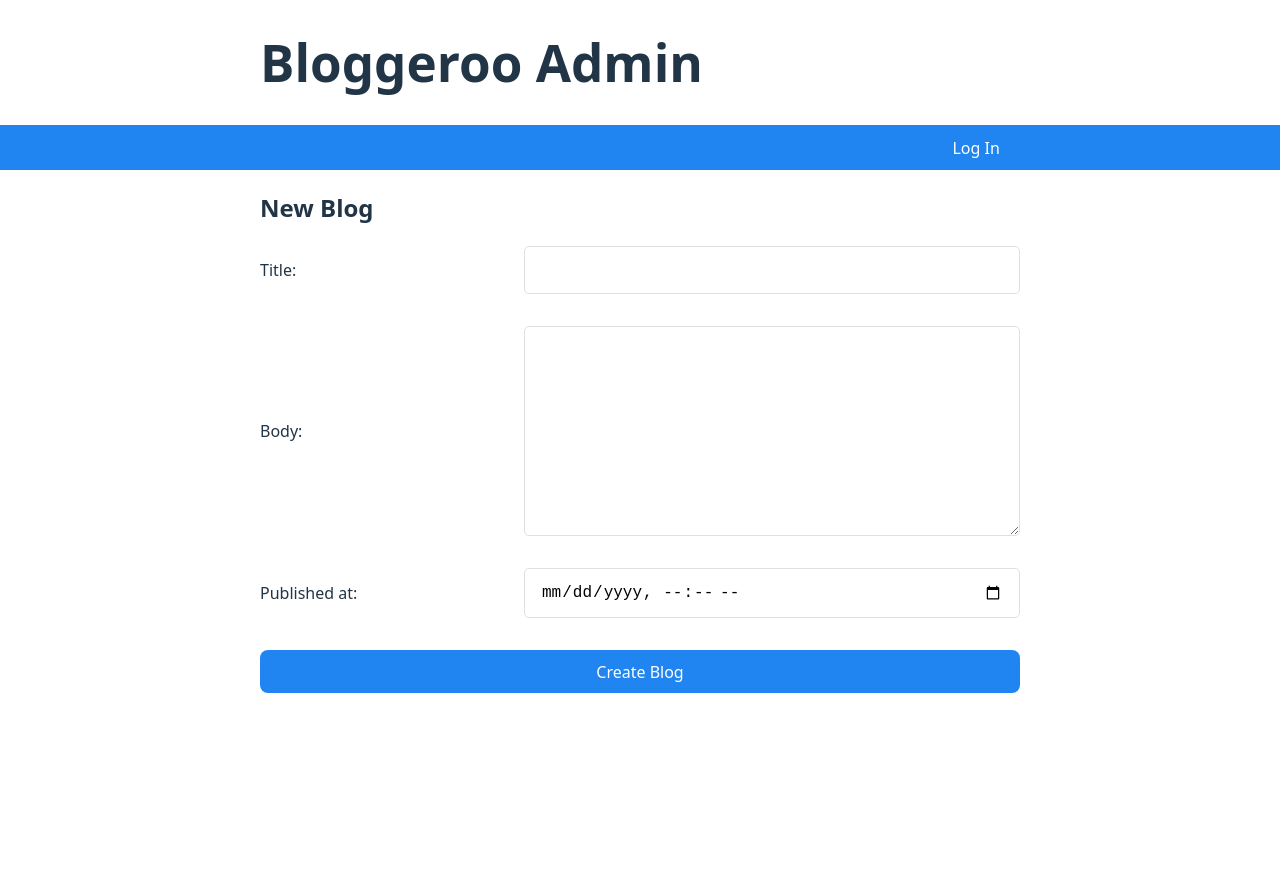
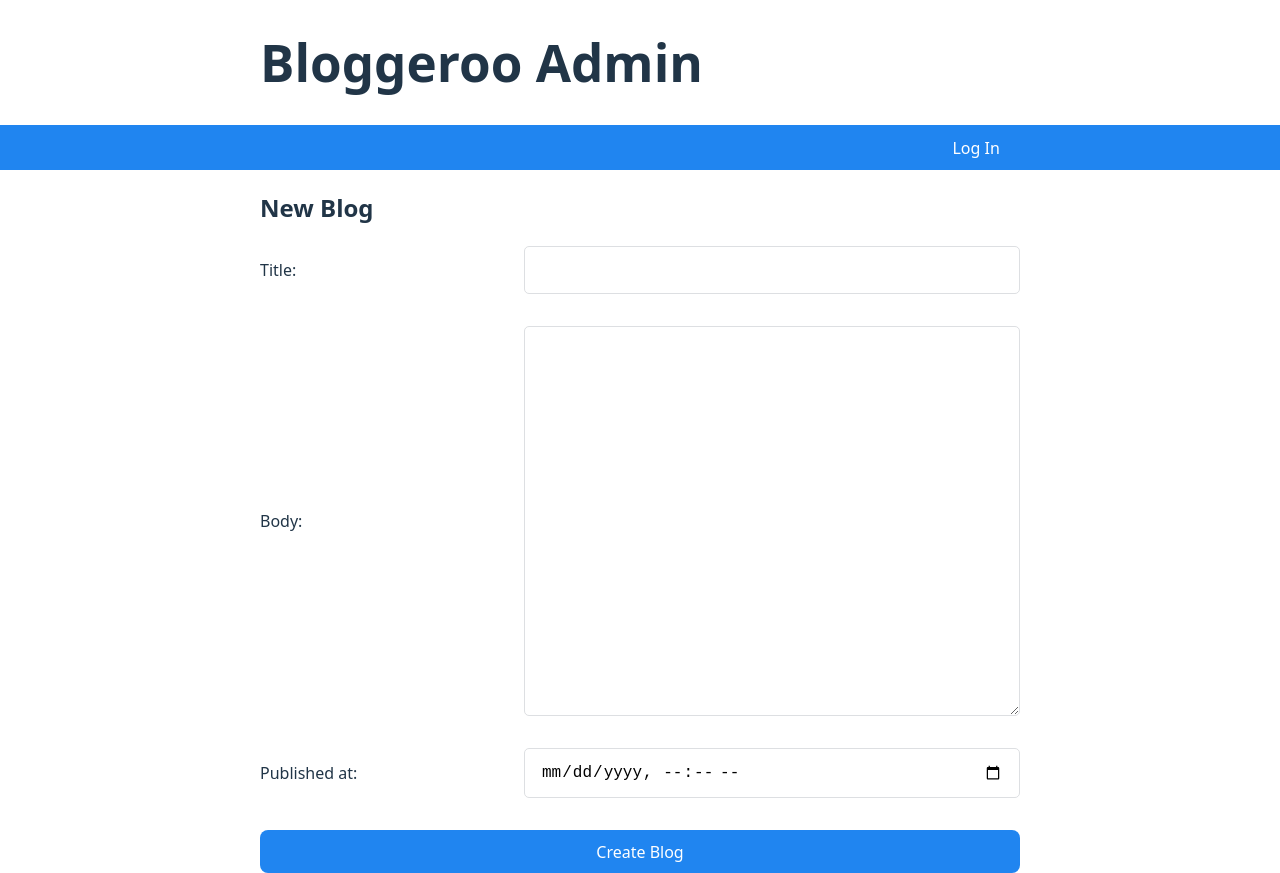
Before and after one commit to rubicon2/bloggeroo-web-client-admin, a React (Vite) app: page /blogs/new in a window 1280 px wide. Before the commit the page ends 834 px from the top, so only its background shows below. Built offline with nearby package versions, Linux system fonts and the light colour scheme.

Commit message:
Increase size of blogForm textarea

```diff
--- a/src/components/blogs/blogForm.jsx
+++ b/src/components/blogs/blogForm.jsx
@@ -1,6 +1,11 @@
 import { GeneralButton } from '../styles/buttons';
 import { Form, FormRow } from '../styles/searchForm';
 import { useState } from 'react';
+import styled from 'styled-components';
+
+const BlogTextArea = styled.textarea`
+  resize: vertical;
+`;
 
 export default function BlogForm({
   buttonText,
@@ -41,9 +46,9 @@ export default function BlogForm({
       </FormRow>
       <FormRow>
         Body:
-        <textarea
+        <BlogTextArea
           name="body"
-          rows="10"
+          rows="20"
           value={body}
           onChange={(e) => setBody(e.target.value)}
         />
```
